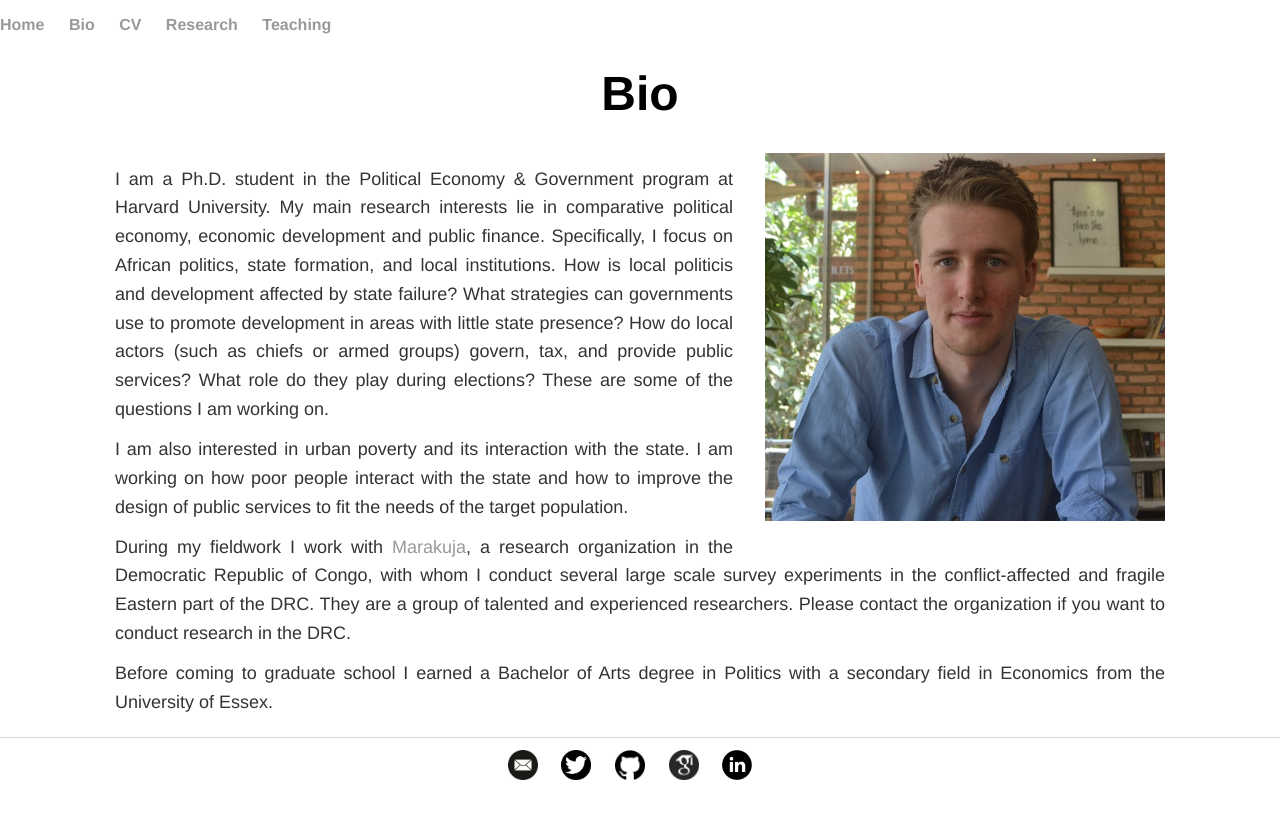
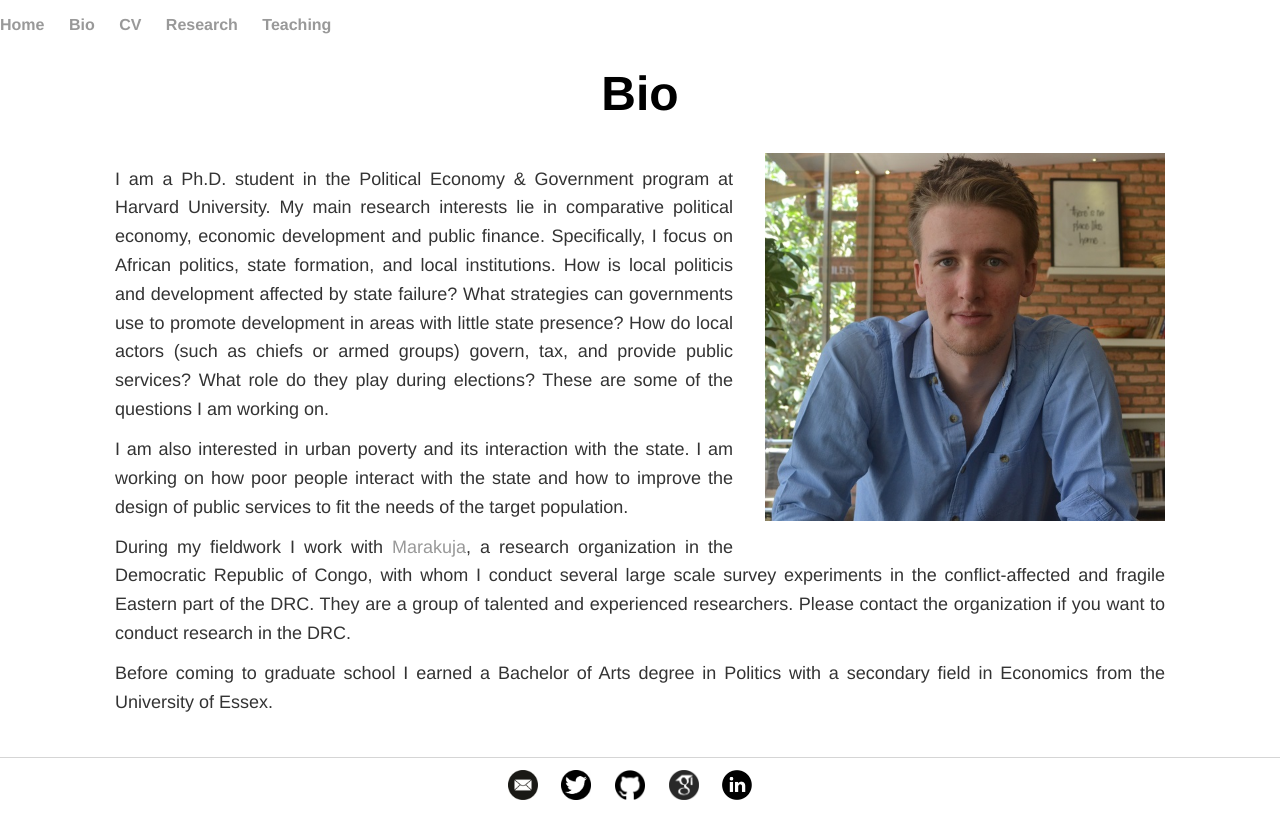
Before and after one commit to soeren-henn/soeren-henn.github.io, a Jekyll site: the page built from bio/index.html, in a window 1280 px wide. Shown: the top 839 px of the page. Built offline with Jekyll 4.4.1, drawn with Linux system fonts in a browser that asks for light colours.

Commit message:
Update main.css

```diff
--- a/css/main.css
+++ b/css/main.css
@@ -118,7 +118,7 @@
         width: 970px;
     }
     .about{
-        margin: 0px 100px 20px 100px;
+        margin: 0px 100px 40px 100px;
     }
     .research-header {
         height: 400px;
```
